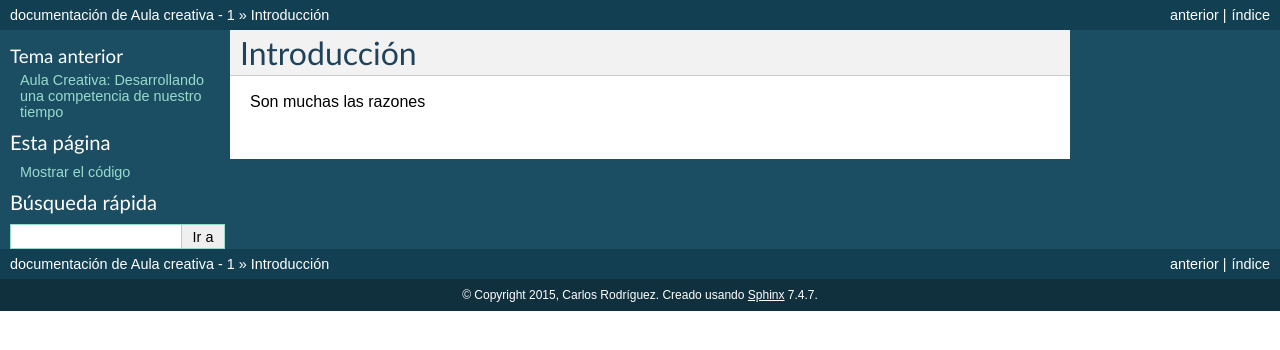
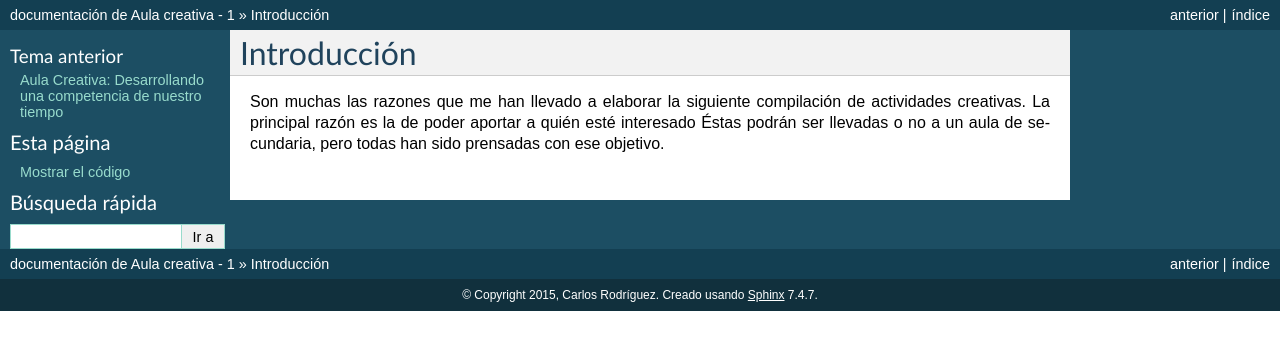
Before and after one commit to es3a10/aula_creativa, a Sphinx documentation site: the page built from docs/introduccion.rst, in a window 1280 px wide. Shown: the top 350 px of the page. Built offline with Sphinx 7.4.7, drawn with Linux system fonts in a browser that asks for light colours.

Commit message:
Update introduccion.rst

```diff
--- a/docs/introduccion.rst
+++ b/docs/introduccion.rst
@@ -2,4 +2,6 @@
 Introducción
 ============
 
-Son muchas las razones
+Son muchas las razones que me han llevado a elaborar la siguiente compilación de actividades creativas.
+La principal razón es la de poder aportar a quién esté interesado  Éstas podrán ser llevadas o no a un
+aula de secundaria, pero todas han sido prensadas con ese objetivo.
```
